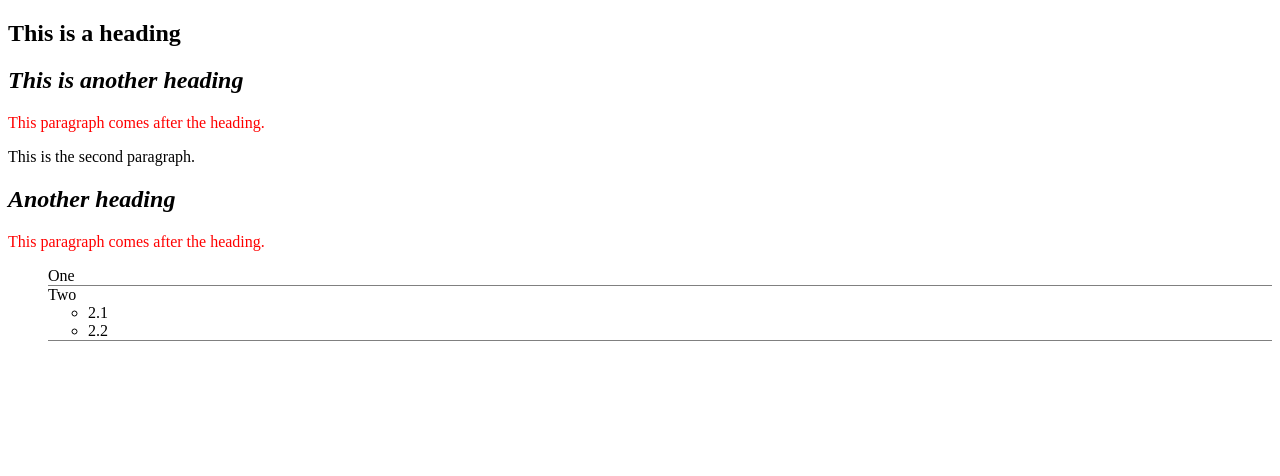
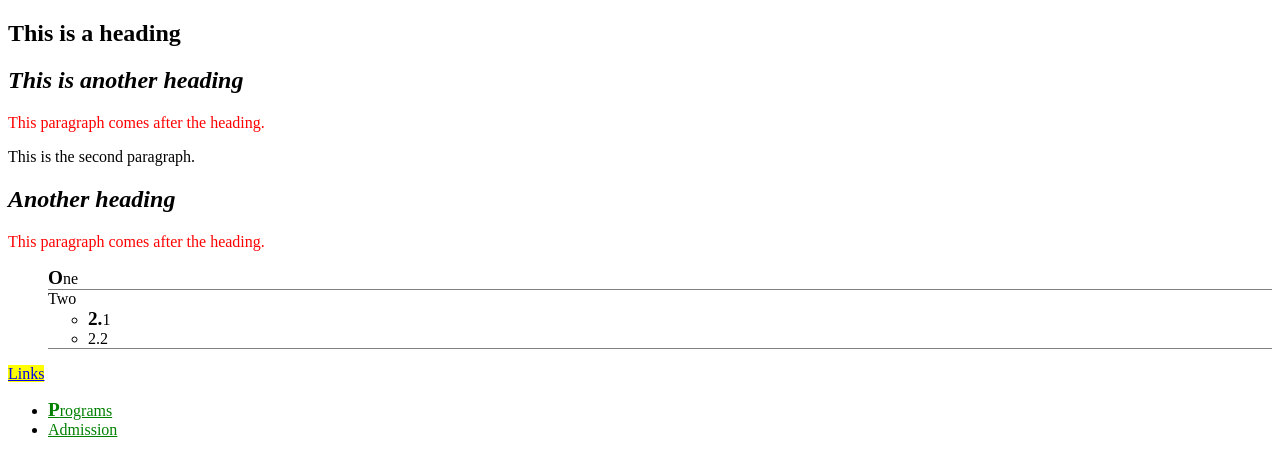
Before and after one commit to enrkdms02/week6, a plain HTML site: page index.html in a window 1280 px wide. Drawn offline with Linux system fonts and the light colour scheme.

Commit message:
pseudo-class activity

```diff
--- a/css/stylesheet.css
+++ b/css/stylesheet.css
@@ -6,7 +6,28 @@ h2 + p {
     color: red;
 }
 
-.list > li{
+.list > li {
     list-style: none;
     border-bottom: 1px solid gray;
 }
+
+li a:link {
+    color: green;
+}
+
+li a:visited {
+    color: red;
+}
+
+li a:hover {
+    color:pink
+}
+
+li:first-child::first-letter {
+    font-weight: bold;
+    font-size: 120%;
+}
+
+a[title='BCIT homepage'] {
+    background-color: yellow;
+}
--- a/index.html
+++ b/index.html
@@ -25,6 +25,12 @@
             </ul>
         </div>
 
+
+        <a title="BCIT homepage" href="https://bcit.ca">Links</a>
+        <ul>
+            <li><a title ="programs" href="https://www.bcit.ca/study/">Programs</a></li>
+            <li><a title ="admission" href="https://www.bcit.ca/admission">Admission</a></li>
+        </ul>
     </body>
 
 
```
